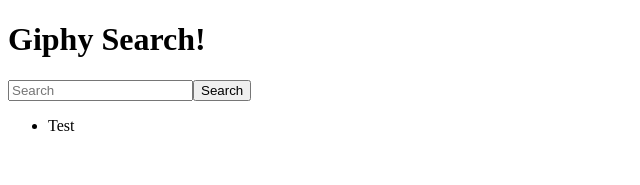
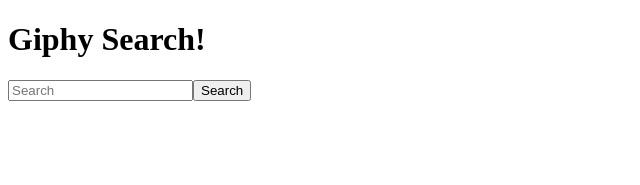
Before and after one commit to jroske1120/group-giphy, a React (Create React App) app: page / in a window 1280 px wide. Shown: the top 185 px of the page, without its empty margins (0-640 px from the left). Built offline with nearby package versions, Linux system fonts and the light colour scheme.

Commit message:
returned search queries from API

```diff
--- a/src/components/ImageDisplay/ImageDisplay.js
+++ b/src/components/ImageDisplay/ImageDisplay.js
@@ -5,9 +5,6 @@
   render() {
     return (
       <>
-      <ul>
-        <li>Test</li>
-      </ul>
       </>
     );
   }
--- a/src/components/ImageSearch/ImageSearch.js
+++ b/src/components/ImageSearch/ImageSearch.js
@@ -31,6 +31,19 @@
           <input type="text" onChange={this.handleChange} placeholder="Search"></input>
           <button type="submit">Search</button>
         </form>
+        {/* <ul>
+          {this.props.reduxState.searchResultReducer.map((item, index) =>{
+          return (
+            <li key={index}><img src={item.data.images.original.url} alt="img"/></li>
+          )
+          })}
+        </ul> */}
+         {this.props.reduxState.searchResultReducer.map((item, index)=>{
+           return <img key={index} src={item.images.downsized.url} alt={item.title}/>
+          })}
+          {/* {JSON.stringify(this.props.reduxState && this.props.reduxState.searchResultReducer && this.props.reduxState.searchResultReducer.map((item, index)=>{
+            <p key={index}>{item}</p>
+          }))} */}
         <ImageDisplay/>
       </div>
     );
--- a/src/index.js
+++ b/src/index.js
@@ -12,18 +12,28 @@
   yield takeEvery('SET_IMAGE', getGiphySaga);
 }
 
-function* getGiphySaga(action) {
+// function* getGiphySaga(action) {
+//   try {
+//     const response = yield axios.get('/api/search')
+//     yield console.log('back with:', response.data.data);
+//     // console.log('search is:', action.payload)
+//     put ({type: "FETCH_IMAGE", payload: response.data})
+//   } catch (error) {
+//     console.log('issue with saga:', error);
+//   }
+// }
+
+function* getGiphySaga(action){
+  // console.log('trying to send:', action.payload)
   try {
-    const response = yield axios.get('/api/search')
-    yield console.log('back with:', response.data.data);
-    // console.log('search is:', action.payload)
-    put ({type: "FETCH_IMAGE", payload: response.data})
+    const response = yield axios.get('/api/search', {params: {search: action.payload}})
+    yield put({type:"FETCH_IMAGE", payload: response.data.data})
   } catch (error) {
-    console.log('issue with saga:', error);
+    console.log('issue with saga:', error)
   }
 }
 
-const searchResultReducer = (state={}, action) => {
+const searchResultReducer = (state=[], action) => {
   if (action.type === "FETCH_IMAGE"){
     console.log('searchResult!:', action.payload)
     return action.payload;
```
Also changed, not shown: 1 other file (tests, documents, lock files or other folders).
